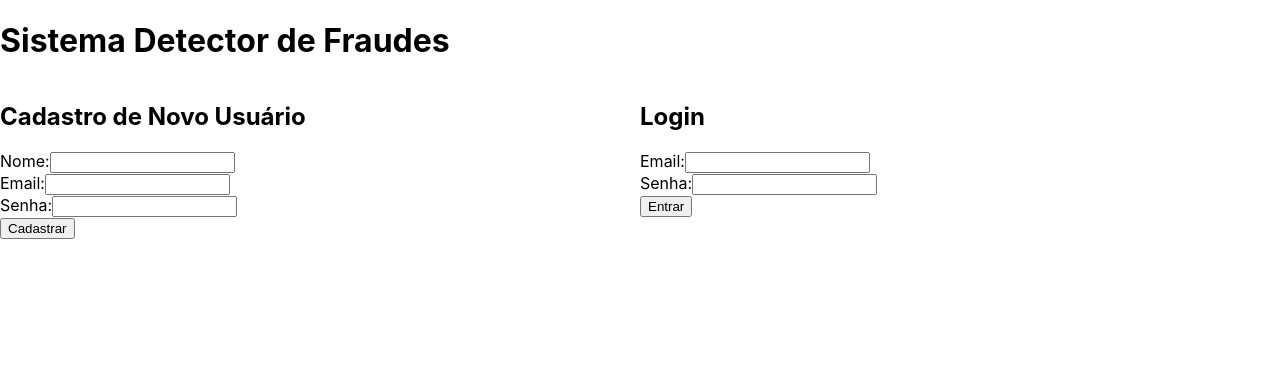
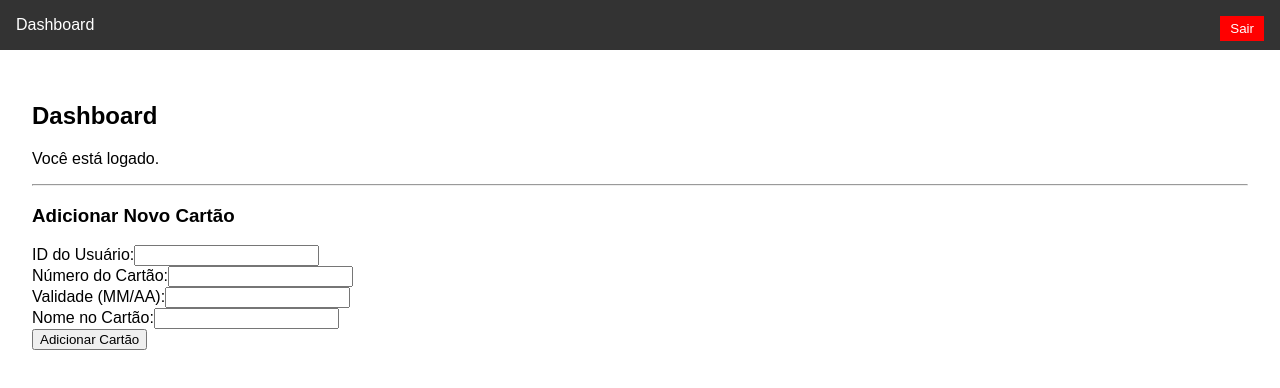
Before and after one commit to viniairam7/detector-frontend, a React (Create React App) app: page /dashboard in a window 1280 px wide. Shown: the top 388 px of the page. Built offline with nearby package versions, Linux system fonts and the light colour scheme; sample sign-in values are in the browser's storage.

Commit message:
Implement routing and protected routes in App component
Refactor App component to use React Router for navigation and add protected routes.

```diff
--- a/src/App.js
+++ b/src/App.js
@@ -1,25 +1,86 @@
-// Local: src/App.js
 import React from 'react';
+import { BrowserRouter as Router, Routes, Route, Navigate, Link } from 'react-router-dom';
+import LoginPage from './pages/LoginPage';
 import RegisterPage from './pages/RegisterPage';
-import LoginPage from './pages/LoginPage'; // 1. Importa a nova página
+import DashboardPage from './pages/DashboardPage';
+import TransacoesPage from './pages/TransacoesPage'; // Vamos criar esta página
+
+// Função simples para verificar se o usuário está logado (se tem um token)
+const estaLogado = () => {
+    return localStorage.getItem('userToken') !== null;
+};
+
+// Componente que protege rotas
+const ProtectedRoute = ({ children }) => {
+    if (!estaLogado()) {
+        // Se não estiver logado, redireciona para a página de login
+        return <Navigate to="/login" replace />;
+    }
+    return children;
+};
+
+// Componente para o layout principal com navegação
+const MainLayout = ({ children }) => {
+    const handleLogout = () => {
+        localStorage.removeItem('userToken');
+        // Força o recarregamento da página para /login
+        window.location.href = '/login';
+    };
+
+    return (
+        <div style={{ fontFamily: 'Arial, sans-serif' }}>
+            <nav style={{ background: '#333', padding: '1rem', color: 'white' }}>
+                <Link to="/dashboard" style={{ color: 'white', marginRight: '20px', textDecoration: 'none' }}>Dashboard</Link>
+                {/* Adicione outros links aqui se precisar */}
+                <button onClick={handleLogout} style={{ float: 'right', background: 'red', color: 'white', border: 'none', padding: '5px 10px', cursor: 'pointer' }}>
+                    Sair
+                </button>
+            </nav>
+            <main style={{ padding: '2rem' }}>
+                {children}
+            </main>
+        </div>
+    );
+};
 
 function App() {
-  return (
-    <div className="App">
-      <header className="App-header">
-        <h1>Sistema Detector de Fraudes</h1>
-      </header>
-      <main>
-        {/* Adicionamos um estilo simples para separá-los */}
-        <div style={{ float: 'left', width: '50%' }}>
-          <RegisterPage />
-        </div>
-        <div style={{ float: 'right', width: '50%' }}>
-          <LoginPage /> {/* 2. Adiciona o componente de login */}
-        </div>
-      </main>
-    </div>
-  );
+    return (
+        <Router>
+            <Routes>
+                {/* Rotas Públicas */}
+                <Route path="/login" element={<LoginPage />} />
+                <Route path="/register" element={<RegisterPage />} />
+
+                {/* Rotas Privadas (Protegidas) */}
+                <Route
+                    path="/dashboard"
+                    element={
+                        <ProtectedRoute>
+                            <MainLayout>
+                                <DashboardPage />
+                            </MainLayout>
+                        </ProtectedRoute>
+                    }
+                />
+                <Route
+                    path="/cartao/:cartaoId/transacoes"
+                    element={
+                        <ProtectedRoute>
+                            <MainLayout>
+                                <TransacoesPage />
+                            </MainLayout>
+                        </ProtectedRoute>
+                    }
+                />
+
+                {/* Rota Padrão */}
+                <Route
+                    path="*"
+                    element={<Navigate to={estaLogado() ? "/dashboard" : "/login"} replace />}
+                />
+            </Routes>
+        </Router>
+    );
 }
 
 export default App;
```
